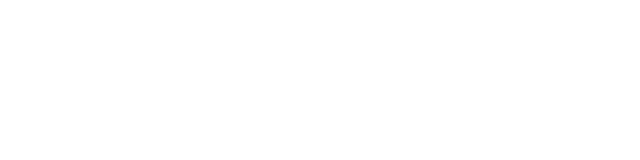
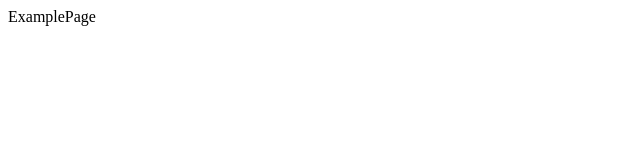
Before and after one commit to fernando-izar/finalproject-m3, a React (Create React App) app: page /examplepage in a window 1280 px wide. Before the commit this address led to /initialpage. Shown: the top 160 px of the page, without its empty margins (0-640 px from the left). Built offline with nearby package versions, Linux system fonts and the light colour scheme.

Commit message:
fix: ExamplePage initialized

```diff
--- /dev/null
+++ b/src/pages/ExamplePage/index.tsx
@@ -0,0 +1,5 @@
+import { Container } from "./styles";
+
+export const ExamplePage = () => {
+  return <Container>ExamplePage</Container>;
+};
--- /dev/null
+++ b/src/pages/ExamplePage/styles.ts
@@ -0,0 +1,3 @@
+import styled from "styled-components";
+
+export const Container = styled.div``;
--- a/src/routes/index.tsx
+++ b/src/routes/index.tsx
@@ -4,6 +4,7 @@
 import { Register } from "../pages/Register";
 import { Home } from "../pages/Home";
 import { InitialPage } from "../pages/InitialPage";
+import { ExamplePage } from "../pages/ExamplePage";
 
 const MainRoutes = () => {
   return (
@@ -12,6 +13,7 @@
       <Route path="/login" element={<Login />} />
       <Route path="/register" element={<Register />} />
       <Route path="/home" element={<Home />} />
+      <Route path="/examplepage" element={<ExamplePage />} />
       <Route path="*" element={<Navigate replace to="/initialpage" />} />
     </Routes>
   );
```
